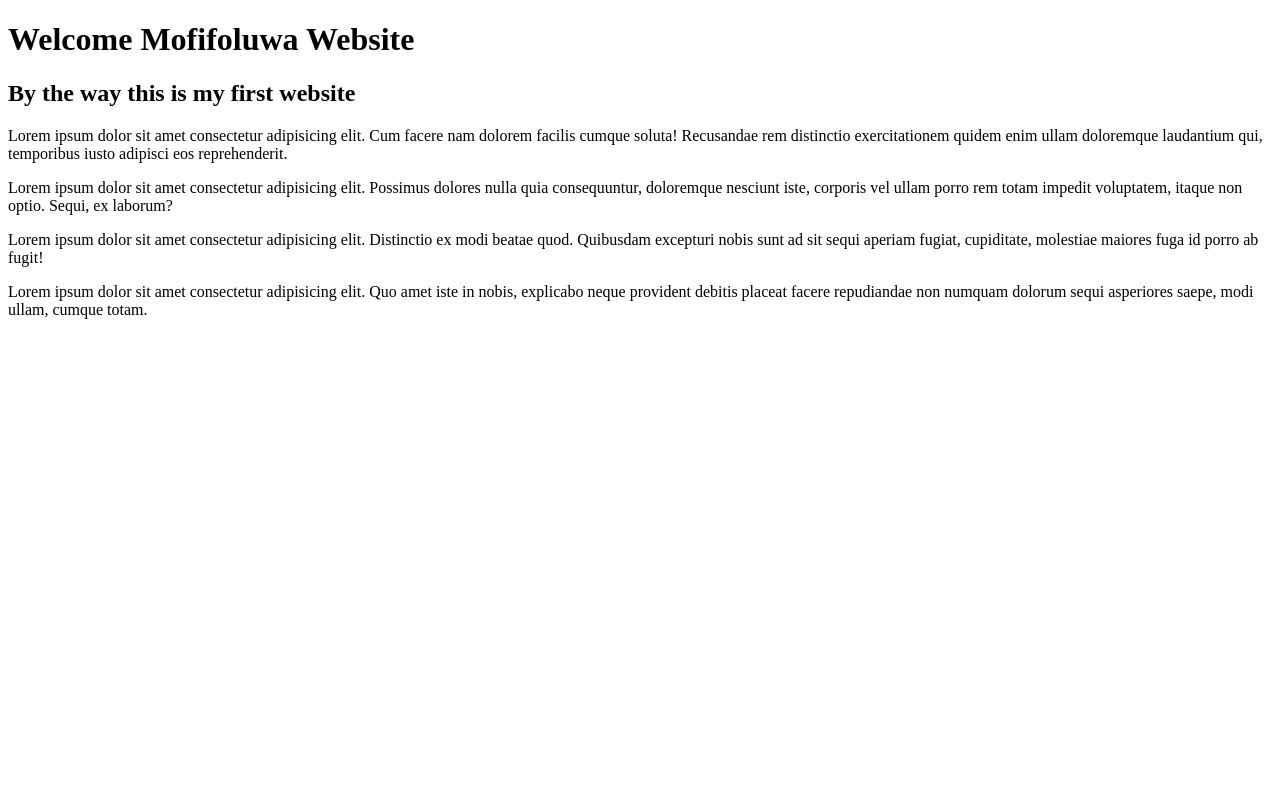
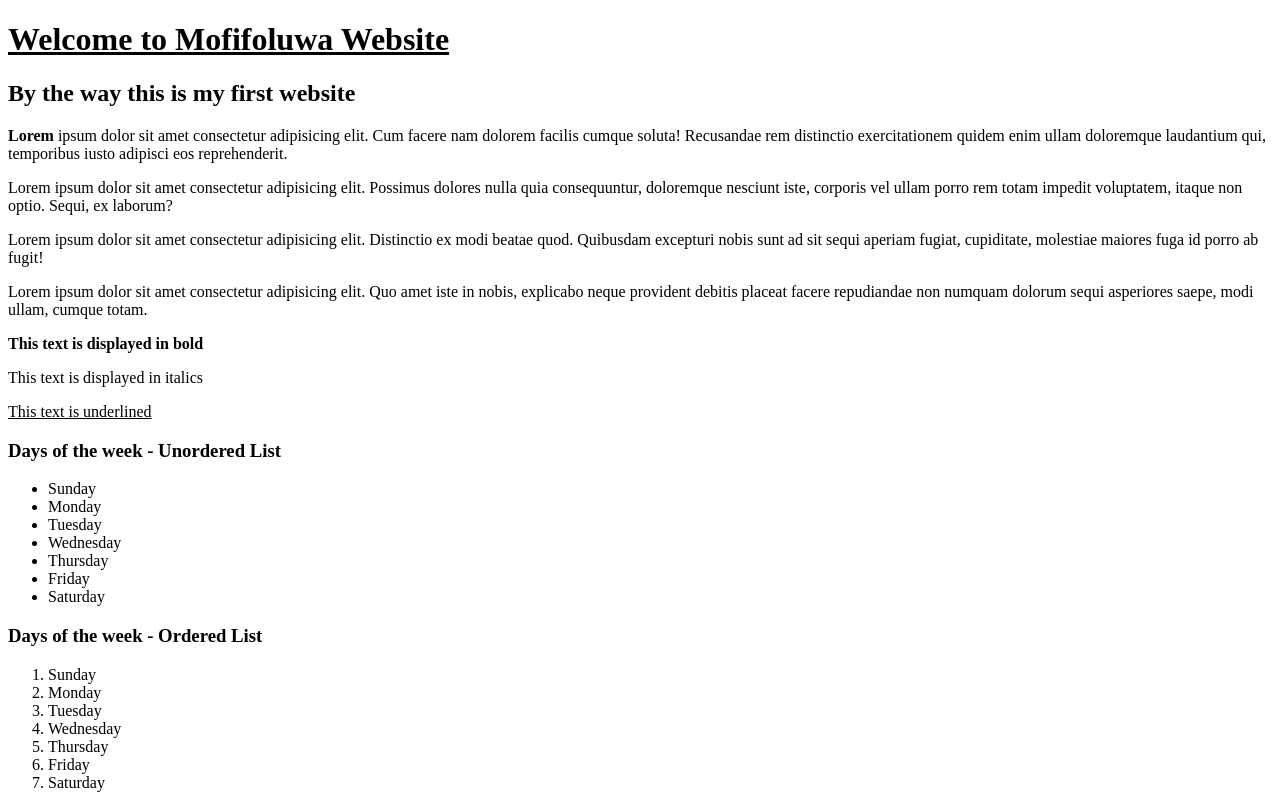
Before and after one commit to obahphemmy/mofifoluwa-session1, a plain HTML site: page index.html in a window 1280 px wide. Drawn offline with Linux system fonts and the light colour scheme.

Commit message:
Added more content to the body

```diff
--- a/index.html
+++ b/index.html
@@ -7,14 +7,42 @@
     <title>My First Website</title>
 </head>
 <body>
-    <h1>Welcome Mofifoluwa Website</h1>
-    <h2>By the way this is my first website</h2>
-    <p>Lorem ipsum dolor sit amet consectetur adipisicing elit. Cum facere nam dolorem facilis cumque soluta! Recusandae rem distinctio exercitationem quidem enim ullam doloremque laudantium qui, temporibus iusto adipisci eos reprehenderit.</p>
+    <hgroup>
+        <h1><u>Welcome to Mofifoluwa Website</u></h1>
+        <h2>By the way this is my first website</h2>
+    </hgroup>
+    <p><b>Lorem</b> ipsum dolor sit amet consectetur adipisicing elit. Cum facere nam dolorem facilis cumque soluta! Recusandae rem distinctio exercitationem quidem enim ullam doloremque laudantium qui, temporibus iusto adipisci eos reprehenderit.</p>
 
     <p>Lorem ipsum dolor sit amet consectetur adipisicing elit. Possimus dolores nulla quia consequuntur, doloremque nesciunt iste, corporis vel ullam porro rem totam impedit voluptatem, itaque non optio. Sequi, ex laborum?</p>
 
     <p>Lorem ipsum dolor sit amet consectetur adipisicing elit. Distinctio ex modi beatae quod. Quibusdam excepturi nobis sunt ad sit sequi aperiam fugiat, cupiditate, molestiae maiores fuga id porro ab fugit!</p>
 
     <p>Lorem ipsum dolor sit amet consectetur adipisicing elit. Quo amet iste in nobis, explicabo neque provident debitis placeat facere repudiandae non numquam dolorum sequi asperiores saepe, modi ullam, cumque totam.</p>
+
+    <b>This text is displayed in bold</b>
+    <p>This text is displayed in italics</p>
+    <u>This text is underlined</u>
+
+    <h3>Days of the week - Unordered List</h3>
+    <ul>
+        <li>Sunday</li>
+        <li>Monday</li>
+        <li>Tuesday</li>
+        <li>Wednesday</li>
+        <li>Thursday</li>
+        <li>Friday</li>
+        <li>Saturday</li>
+    </ul>
+
+    <h3>Days of the week - Ordered List</h3>
+    <ol>
+        <li>Sunday</li>
+        <li>Monday</li>
+        <li>Tuesday</li>
+        <li>Wednesday</li>
+        <li>Thursday</li>
+        <li>Friday</li>
+        <li>Saturday</li>
+    </ol>
 </body>
 </html>
```
